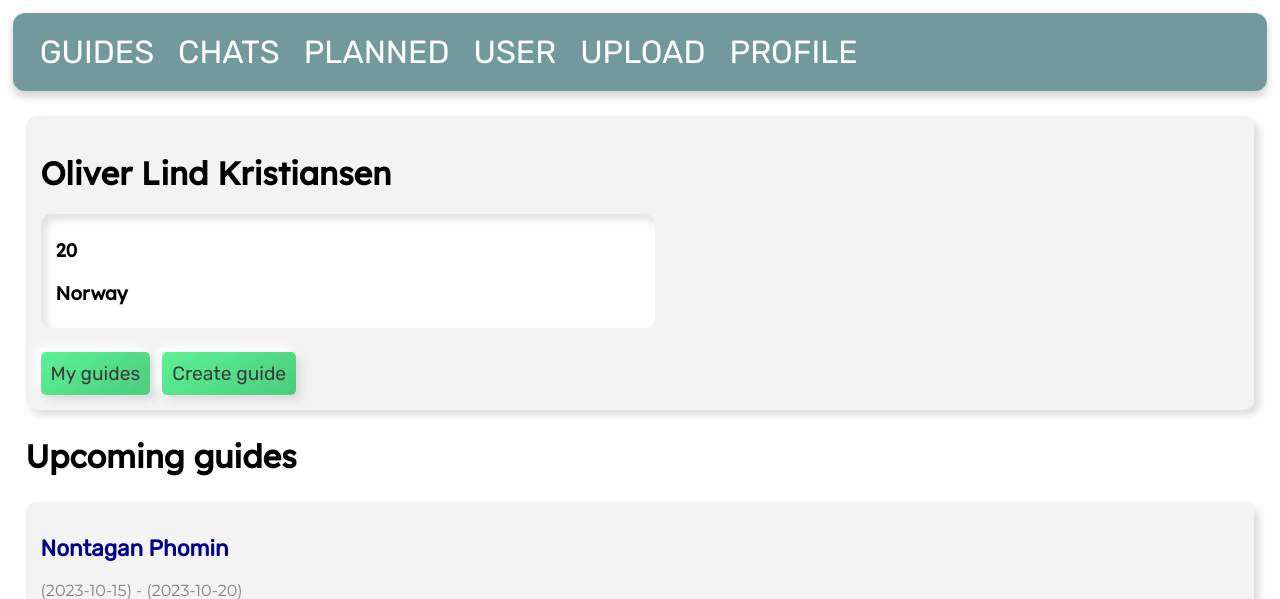
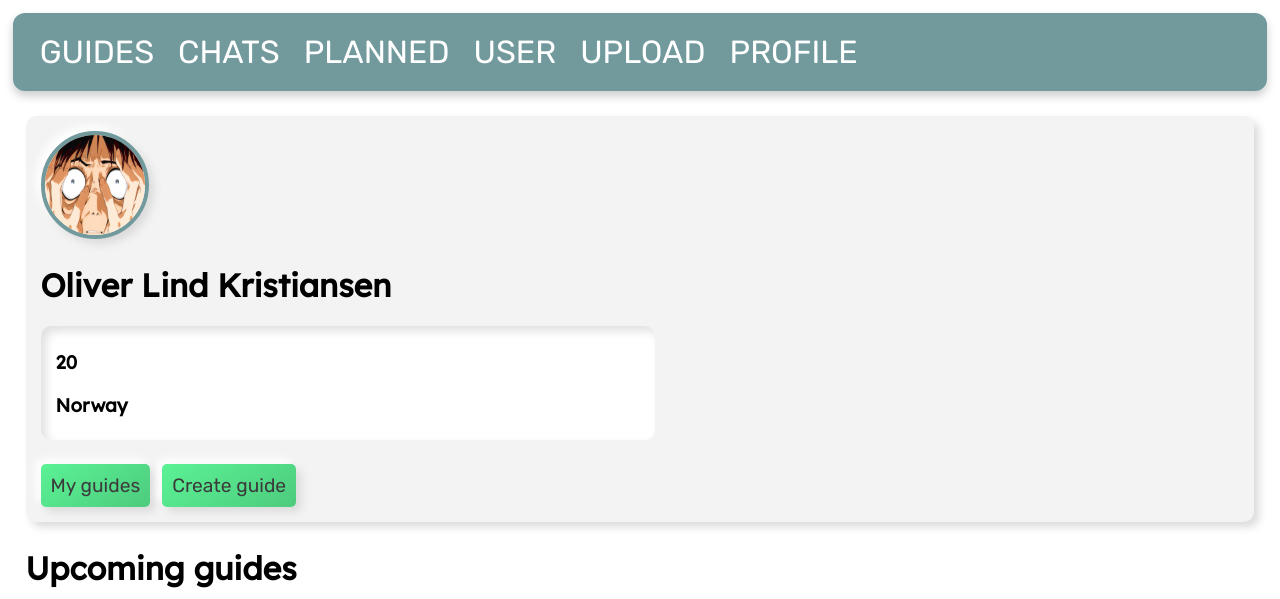
Before and after one commit to olindkri/SE-G3, a Flask app: page /profile/ in a window 1280 px wide. Shown: the top 599 px of the page. Run offline with Flask 3, Linux system fonts and the light colour scheme; data comes from the database, SQL or seed files in the repository; both versions use the stored data as it was after the commit.

Commit message:
Uploaded images are now displaying as profile pictures.

```diff
--- a/app.py
+++ b/app.py
@@ -3,7 +3,7 @@ import os
 from flask import Flask, render_template, request, url_for, flash, redirect, abort
 from werkzeug.utils import secure_filename
 
-UPLOAD_FOLDER = 'static/image'
+UPLOAD_FOLDER = 'static'
 
 app = Flask(__name__)
 app.config['SECRET_KEY'] = '1234'
@@ -102,12 +102,13 @@ def profile():
     elif request.form.get('redirect') == '2':
         return redirect(url_for('create'))
     conn = get_db_connection()
-    user = conn.execute('SELECT * FROM user WHERE id = ?', (user_id,)).fetchone()
+    user = conn.execute('SELECT * FROM user WHERE user.id = ?', (user_id,)).fetchone()
     guide = conn.execute(
         'SELECT * FROM guide_user, posts, user WHERE guide_user.user = ? AND posts.id = guide_user.guide AND user.id = posts.byUser',
         (user_id,)).fetchall()
+    image = conn.execute('SELECT * FROM images WHERE images.user = ?', (user_id,)).fetchone()
     conn.close()
-    return render_template('profile.html', user=user, guide=guide)
+    return render_template('profile.html', user=user, guide=guide, image=image)
 
 
 @app.route('/create/', methods=('GET', 'POST'))
--- a/schema.sql
+++ b/schema.sql
@@ -63,6 +63,6 @@ CREATE TABLE images
 (
     id   INTEGER PRIMARY KEY AUTOINCREMENT,
     img  TEXT,
-    user INTEGER NOT NULL,
+    user INTEGER,
     FOREIGN KEY (user) REFERENCES user (id)
 );
--- a/templates/base.html
+++ b/templates/base.html
@@ -278,6 +278,24 @@
             left: 50%;
             transform: translateX(-50%);
         }
+
+        .pp {
+            display: inline-block;
+            position: relative;
+            width: 100px;
+            height: 100px;
+            overflow: hidden;
+            border-radius: 50%;
+            border: 4px #729a9d solid;
+            box-shadow: 5px 5px 9px #dbdbdb,
+            -5px -5px 9px #ffffff;
+        }
+
+        .pp img {
+            width: auto;
+            height: 100%;
+        }
+
     </style>
 </head>
 <body>
--- a/templates/profile.html
+++ b/templates/profile.html
@@ -2,8 +2,12 @@
 
 {% block content %}
     <div class='post'>
-        {# This is how you would add an Image. <img src= "{{url_for('static', filename='/image/edit.png')}}" > #}
+        <object class="pp" data="{{ url_for('static', filename=image['img']) }}">
+            <img src="{{ url_for('static', filename='placeholder.png') }}" alt="profile picture">
+        </object>
+
         <h1>{{ user['firstname'] }} {{ user['lastname'] }}</h1>
+
         <div id="textsec">
             <h3>{{ user['age'] }}</h3>
             <h3>{{ user['country'] }}</h3>
@@ -17,7 +21,6 @@
     <h1 id="title">Upcoming guides</h1>
     {% for guide in guide %}
         <div class='post'>
-            {# This is how you would add an Image. <img src= "{{url_for('static', filename='/image/edit.png')}}" > #}
             <h3>
                 <a id="profile"
                    href="{{ url_for('viewProfile', id=guide['guide'], u=guide['user']) }}">{{ guide['firstname'] }} {{ guide['lastname'] }}
--- a/templates/rent-guide.html
+++ b/templates/rent-guide.html
@@ -2,7 +2,6 @@
 
 {% block content %}
     <div class='post'>
-        {# This is how you would add an Image. <img src= "{{url_for('static', filename='/image/edit.png')}}" > #}
         <h3>
             <a id="profile"
                href="{{ url_for('viewProfile', id=posts['id'], u=posts['byUser']) }}">{{ posts['firstname'] }} {{ posts['lastname'] }}
--- a/templates/view-guide.html
+++ b/templates/view-guide.html
@@ -2,7 +2,6 @@
 
 {% block content %}
     <div class='post'>
-        {# This is how you would add an Image. <img src= "{{url_for('static', filename='/image/edit.png')}}" > #}
         <h3>
             <a id="profile"
                href="{{ url_for('viewProfile', id=posts['id'], u=posts['byUser']) }}">{{ posts['firstname'] }} {{ posts['lastname'] }}</a>
--- a/templates/view-profile.html
+++ b/templates/view-profile.html
@@ -2,7 +2,6 @@
 
 {% block content %}
     <div class='post'>
-        {# This is how you would add an Image. <img src= "{{url_for('static', filename='/image/edit.png')}}" > #}
         <h1>{{ user['firstname'] }} {{ user['lastname'] }}</h1>
         <div id="textsec">
             <h3>{{ user['age'] }}</h3>
```
Also changed, not shown: database.db, static/e36.jpeg (renamed from static/image/e36.jpeg), static/image/edit.png (deleted), static/placeholder.png (added), 1 other file.
